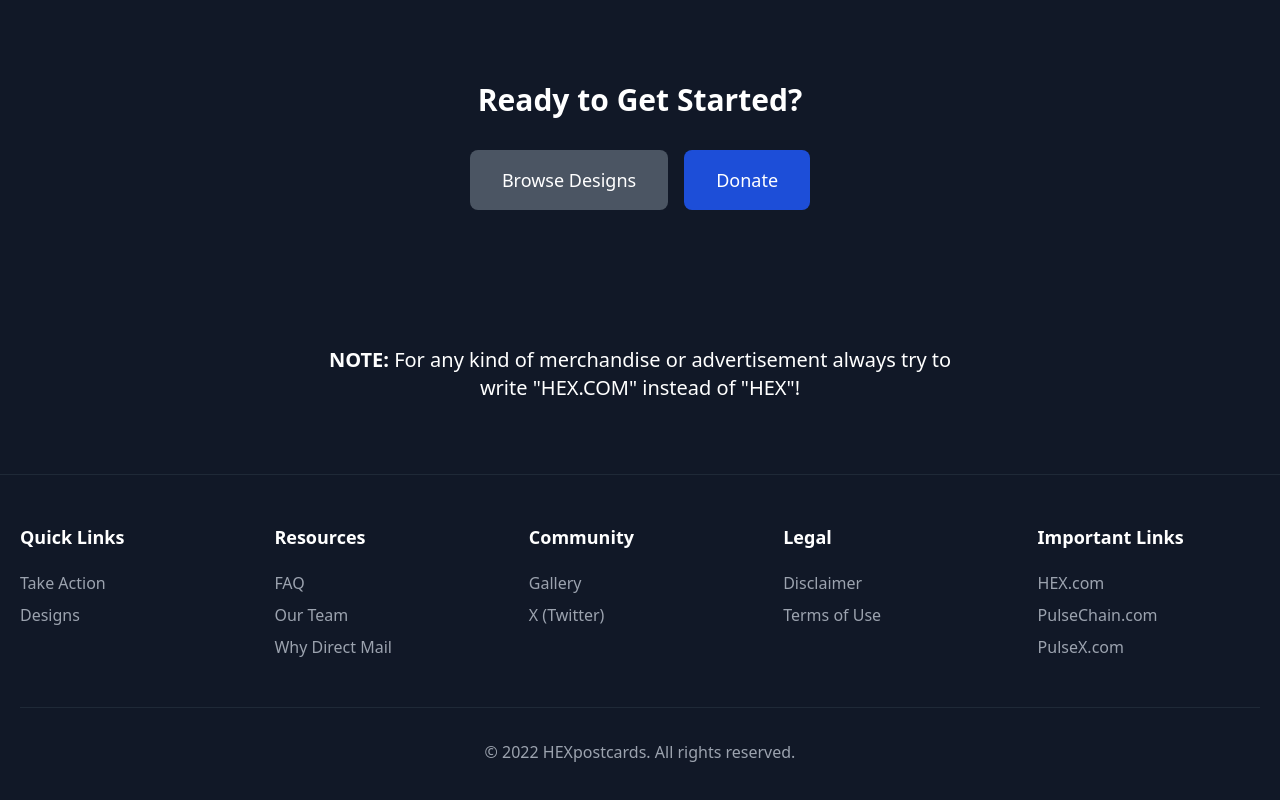
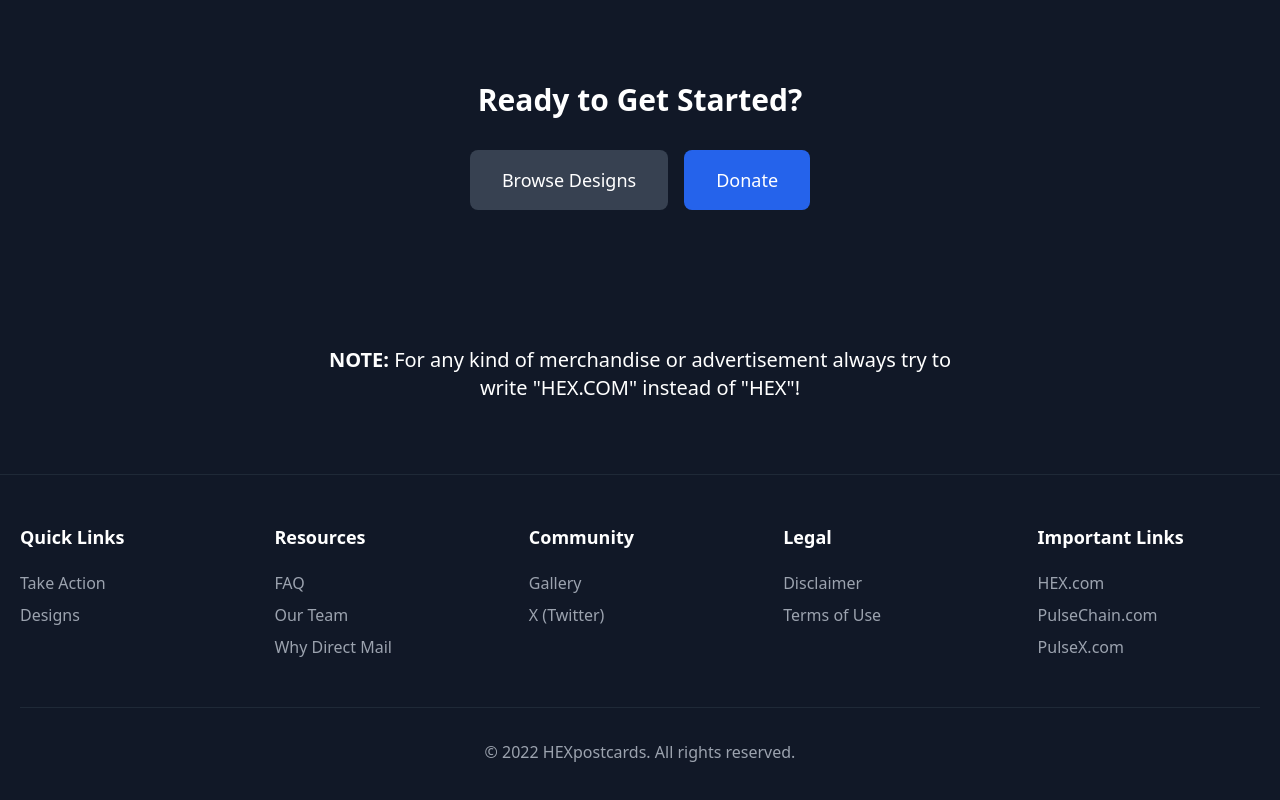
Before and after one commit to togosh/hexpostcard, a website: page public/action.html in a window 1280 px wide. Shown: the part 1710-2510 px from the top of the page. Drawn offline with nearby package versions, Linux system fonts and the light colour scheme.

Commit message:
- have buttons match navbar

```diff
--- a/public/action.html
+++ b/public/action.html
@@ -472,13 +472,13 @@
         <div class="flex flex-col sm:flex-row gap-4 justify-center">
           <a
             href="/designs"
-            class="bg-gray-600 hover:bg-gray-700 px-8 py-4 rounded-lg font-medium text-lg transition"
+            class="bg-gray-700 hover:bg-gray-600 px-8 py-4 rounded-lg font-medium text-lg transition"
           >
             Browse Designs
           </a>
           <a
             href="/donate"
-            class="bg-blue-700 hover:bg-blue-600 px-8 py-4 rounded-lg font-medium text-lg transition"
+            class="bg-blue-600 hover:bg-blue-700 px-8 py-4 rounded-lg font-medium text-lg transition"
           >
             Donate
           </a>
```
Also changed, not shown: public/designs.html (+2 -2 lines), public/faq.html (+2 -2 lines).
